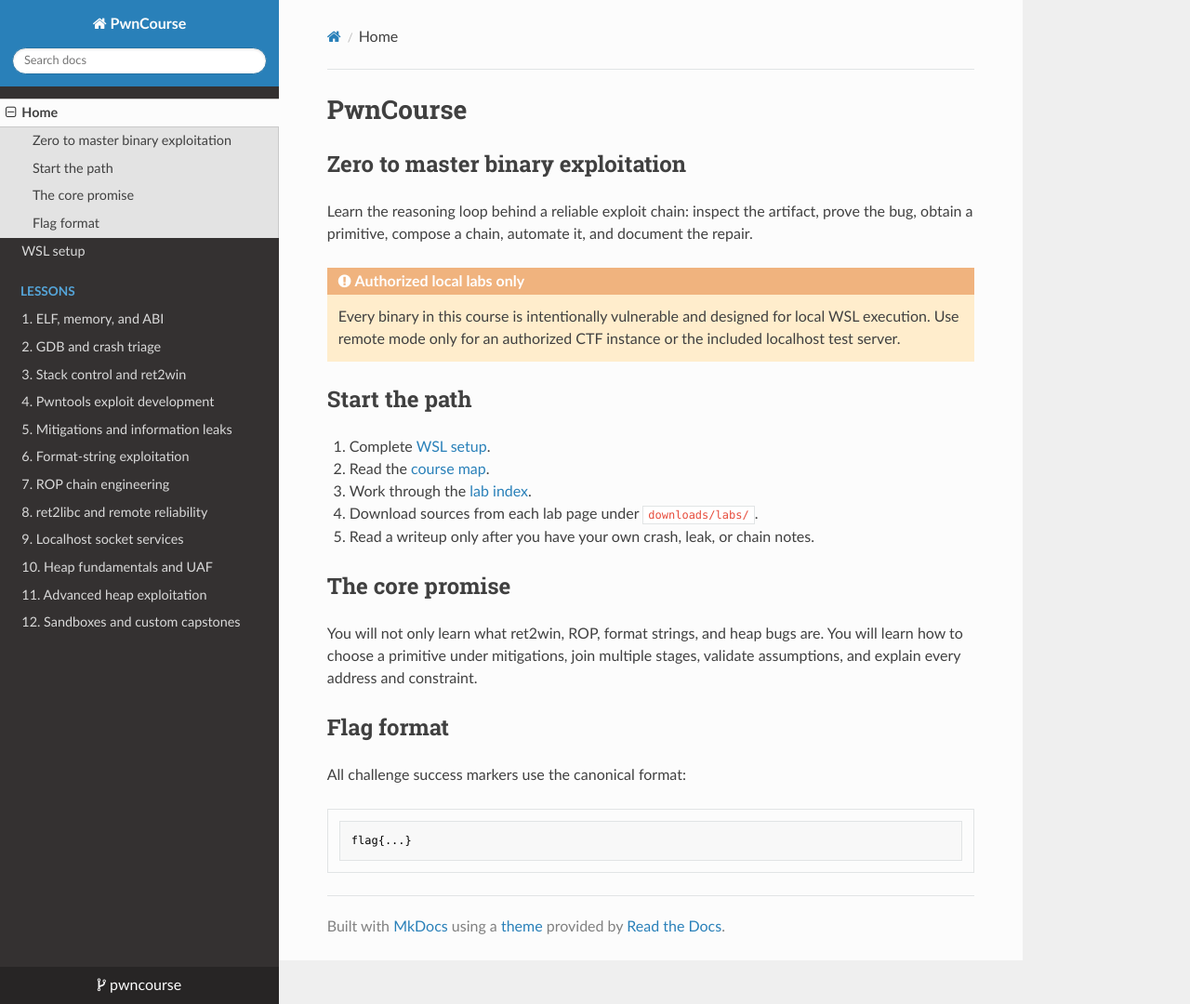
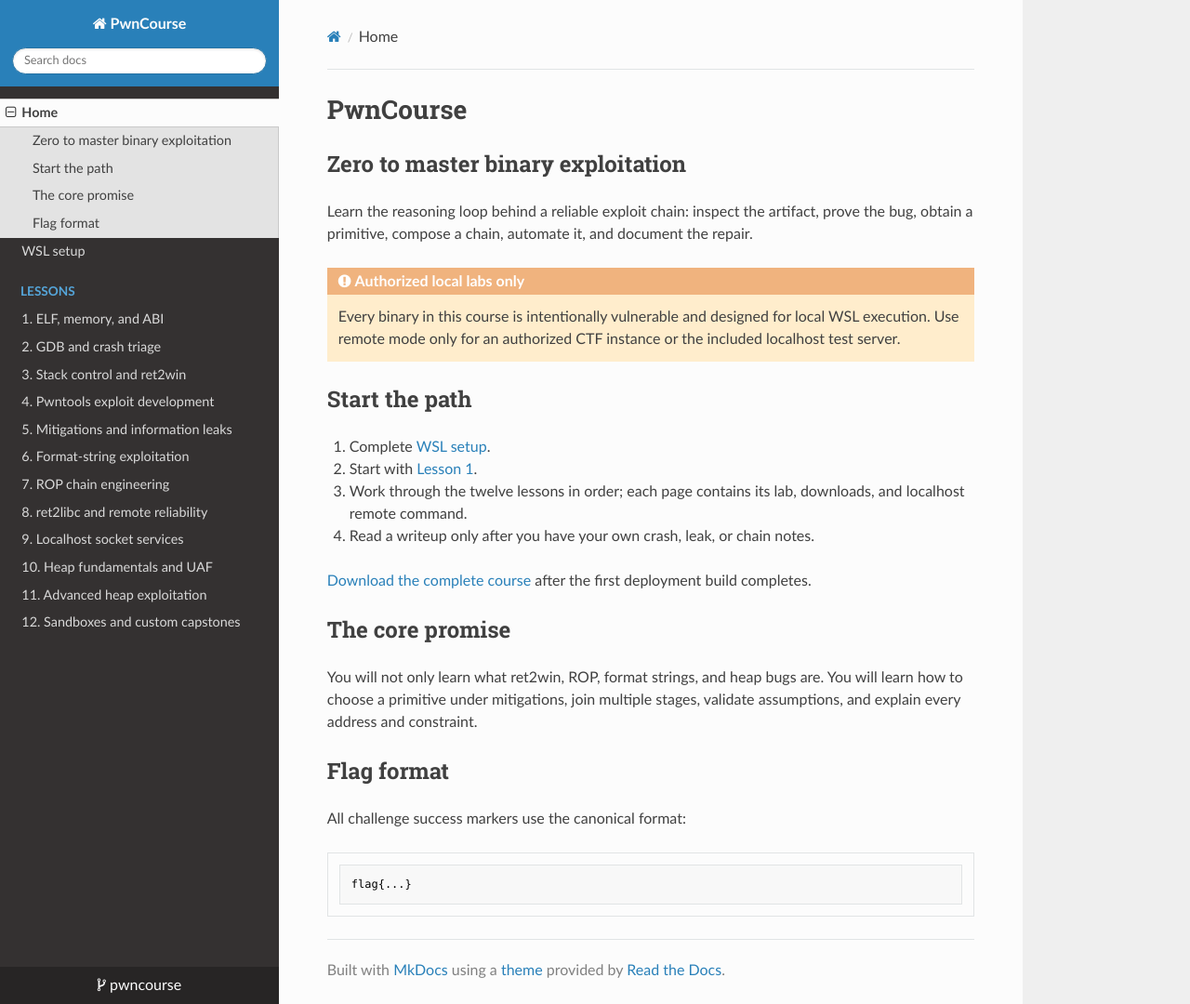
Before and after one commit to imattas/pwncourse, an MkDocs documentation site: the page built from mkdocs/docs/index.md, in a window 1280 px wide and 1080 px high. Shown: the whole window at 93% size. Built offline with MkDocs 1.6.1, drawn with Linux system fonts in a browser that asks for light colours; nearby versions of some CDN libraries.

Commit message:
fix: publish lesson downloads and remote instructions

```diff
--- a/mkdocs/docs/index.md
+++ b/mkdocs/docs/index.md
@@ -10,10 +10,11 @@
 ## Start the path
 
 1. Complete [WSL setup](course/SETUP-WSL.md).
-2. Read the [course map](course/COURSE.md).
-3. Work through the [lab index](course/LAB-INDEX.md).
-4. Download sources from each lab page under `downloads/labs/`.
-5. Read a writeup only after you have your own crash, leak, or chain notes.
+2. Start with [Lesson 1](course/lessons/01-foundations.md).
+3. Work through the twelve lessons in order; each page contains its lab, downloads, and localhost remote command.
+4. Read a writeup only after you have your own crash, leak, or chain notes.
+
+[Download the complete course](https://pwncourse.zemi.gg/downloads/course.zip) after the first deployment build completes.
 
 ## The core promise
 
```
Also changed, not shown: 2 other files.
